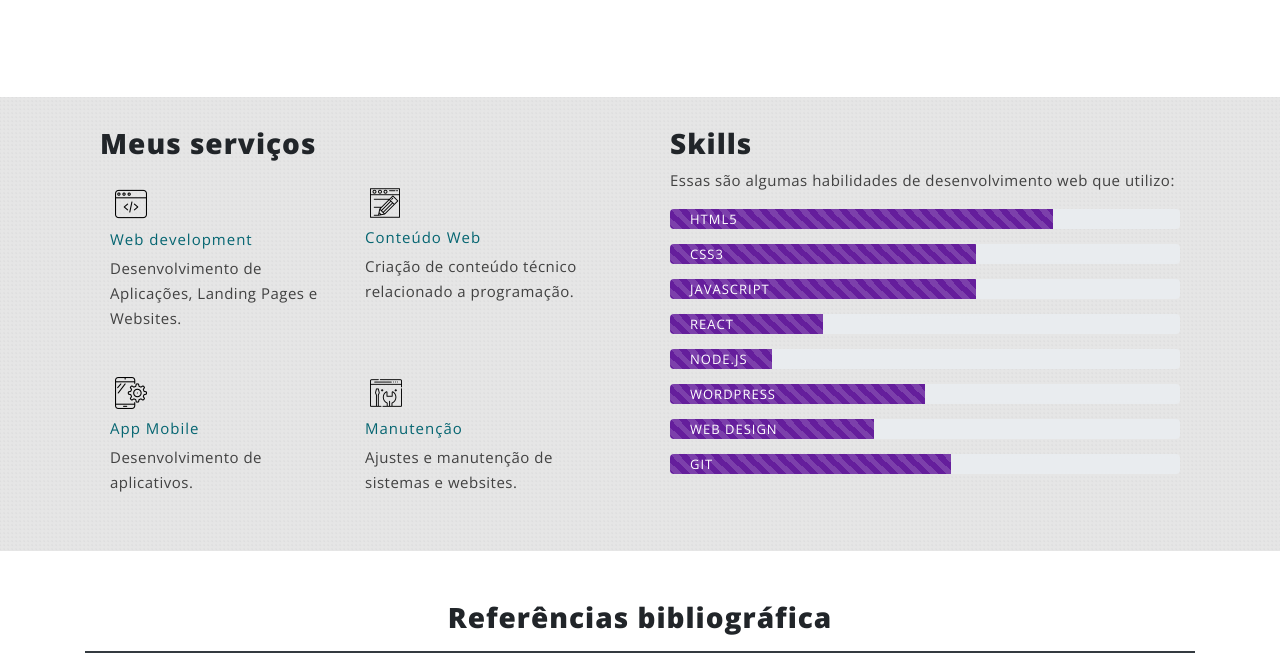
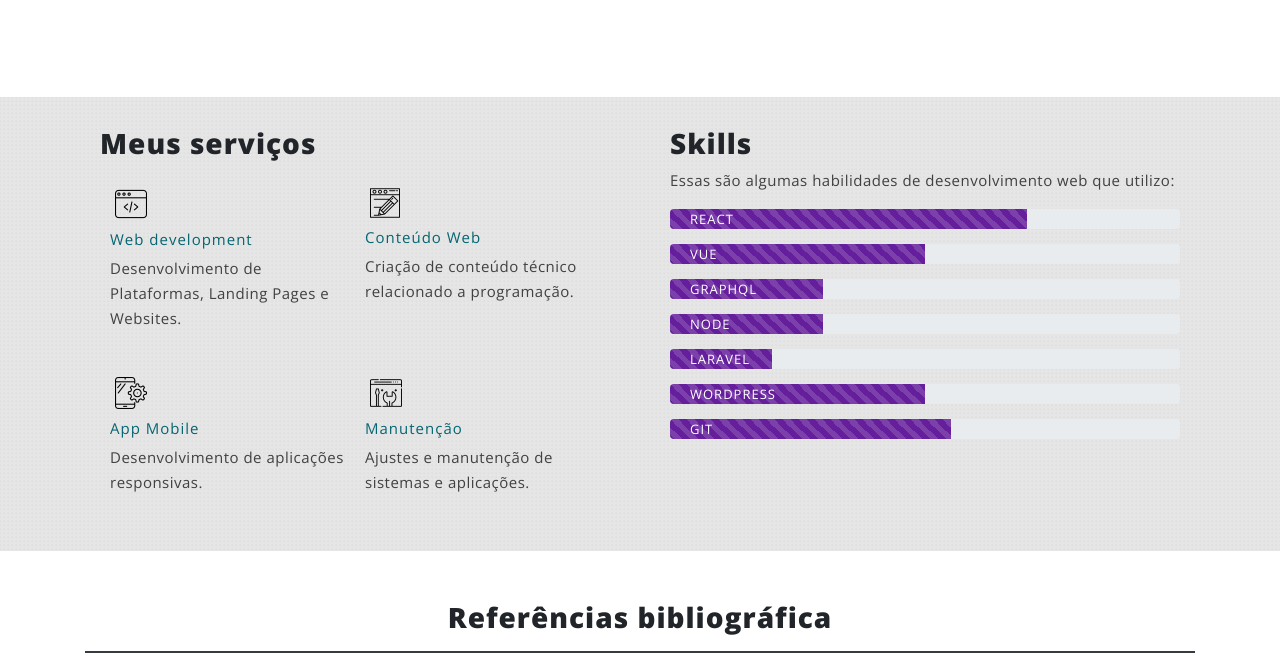
Before and after one commit to Icegreeen/icegreen, a website: page index.html in a window 1280 px wide. Shown: the part 1173-1839 px from the top of the page. Drawn offline with nearby package versions, Linux system fonts and the light colour scheme.

Commit message:
Update index.html

```diff
--- a/index.html
+++ b/index.html
@@ -78,10 +78,10 @@
                 <!-- resume -->
                 <div class="col-lg-6 col__padding">
                     <h3>Sobre mim</h3><br>
-                    <p>Sou o Flavio, tenho 21 anos e desde a adolescência sempre nutri interesse pela área da
+                    <p>Sou o Flavio, tenho 22 anos e desde a adolescência sempre nutri interesse pela área da
                         <span>tecnologia - {cybersecurity e desenvolvimento web},</span> de forma a elaborar maneiras de resolver problemas e criar soluções inovadoras.
                         <br>
-                        <br> Hoje atuo como <span>Desenvolvedor Front-End</span>, graduando em <span>Ciência da Computação</span>, estudando e desenvolvendo aplicações utilizando React e Node. <br>
+                        <br> Hoje atuo como <span>Desenvolvedor Front-End</span>, graduando em <span>Ciência da Computação</span>, estudando e desenvolvendo aplicações utilizando React, Vue, GraphQL, Node e Laravel. <br>
                         <br>
                         - ✨ Learning is continuous and there will always be a next level.</p>
                     <!-- social media -->
@@ -109,7 +109,7 @@
                         <div class="services__box">
                             <img src="./img/web.png" alt="ícone de um computador com uma tag de abertura de código na tela">
                             <h4 class="services__title">Web development</h4>
-                            <p>Desenvolvimento de Aplicações, Landing Pages e Websites.</p>
+                            <p>Desenvolvimento de Plataformas, Landing Pages e Websites.</p>
                         </div>
                         <div class="services__box">
                             <img src="./img/content.png" alt="">
@@ -122,12 +122,12 @@
                         <div class="services__box">
                             <img src="./img/mobile.png" alt="">
                             <h4 class="services__title">App Mobile</h4>
-                            <p>Desenvolvimento de aplicativos.</p>
+                            <p>Desenvolvimento de aplicações responsivas.</p>
                         </div>
                         <div class="services__box">
                             <img src="./img/better.png" alt="">
                             <h4 class="services__title">Manutenção</h4>
-                            <p>Ajustes e manutenção de sistemas e websites.</p>
+                            <p>Ajustes e manutenção de sistemas e aplicações.</p>
                         </div>
                     </div>
                 </div>
@@ -142,25 +142,22 @@
                     </div>
                     <div class="skills__progress">
                         <div class="progress">
-                            <div class="progress-bar progress-bar-striped progress-bar-animated" role="progressbar" aria-valuenow="75" aria-valuemin="0" aria-valuemax="100" style="width: 75%">HTML5</div>
+                            <div class="progress-bar progress-bar-striped progress-bar-animated" role="progressbar" aria-valuenow="75" aria-valuemin="0" aria-valuemax="100" style="width: 70%">React</div>
                         </div>
                         <div class="progress">
-                            <div class="progress-bar progress-bar-striped progress-bar-animated" role="progressbar" aria-valuenow="75" aria-valuemin="0" aria-valuemax="100" style="width: 60%">CSS3</div>
+                            <div class="progress-bar progress-bar-striped progress-bar-animated" role="progressbar" aria-valuenow="75" aria-valuemin="0" aria-valuemax="100" style="width: 50%">Vue</div>
                         </div>
                         <div class="progress">
-                            <div class="progress-bar progress-bar-striped progress-bar-animated" role="progressbar" aria-valuenow="75" aria-valuemin="0" aria-valuemax="100" style="width: 60%">JavaScript</div>
+                            <div class="progress-bar progress-bar-striped progress-bar-animated" role="progressbar" aria-valuenow="75" aria-valuemin="0" aria-valuemax="100" style="width: 30%">GraphQL</div>
                         </div>
                         <div class="progress">
-                            <div class="progress-bar progress-bar-striped progress-bar-animated" role="progressbar" aria-valuenow="75" aria-valuemin="0" aria-valuemax="100" style="width: 30%">React</div>
+                            <div class="progress-bar progress-bar-striped progress-bar-animated" role="progressbar" aria-valuenow="75" aria-valuemin="0" aria-valuemax="100" style="width: 30%">Node</div>
                         </div>
                         <div class="progress">
-                            <div class="progress-bar progress-bar-striped progress-bar-animated" role="progressbar" aria-valuenow="75" aria-valuemin="0" aria-valuemax="100" style="width: 20%">Node.js</div>
+                            <div class="progress-bar progress-bar-striped progress-bar-animated" role="progressbar" aria-valuenow="75" aria-valuemin="0" aria-valuemax="100" style="width: 20%">Laravel</div>
                         </div>
                         <div class="progress">
                             <div class="progress-bar progress-bar-striped progress-bar-animated" role="progressbar" aria-valuenow="75" aria-valuemin="0" aria-valuemax="100" style="width: 50%">Wordpress</div>
-                        </div>
-                        <div class="progress">
-                            <div class="progress-bar progress-bar-striped progress-bar-animated" role="progressbar" aria-valuenow="75" aria-valuemin="0" aria-valuemax="100" style="width: 40%">Web Design</div>
                         </div>
                     </div>
                     <div class="progress">
```
